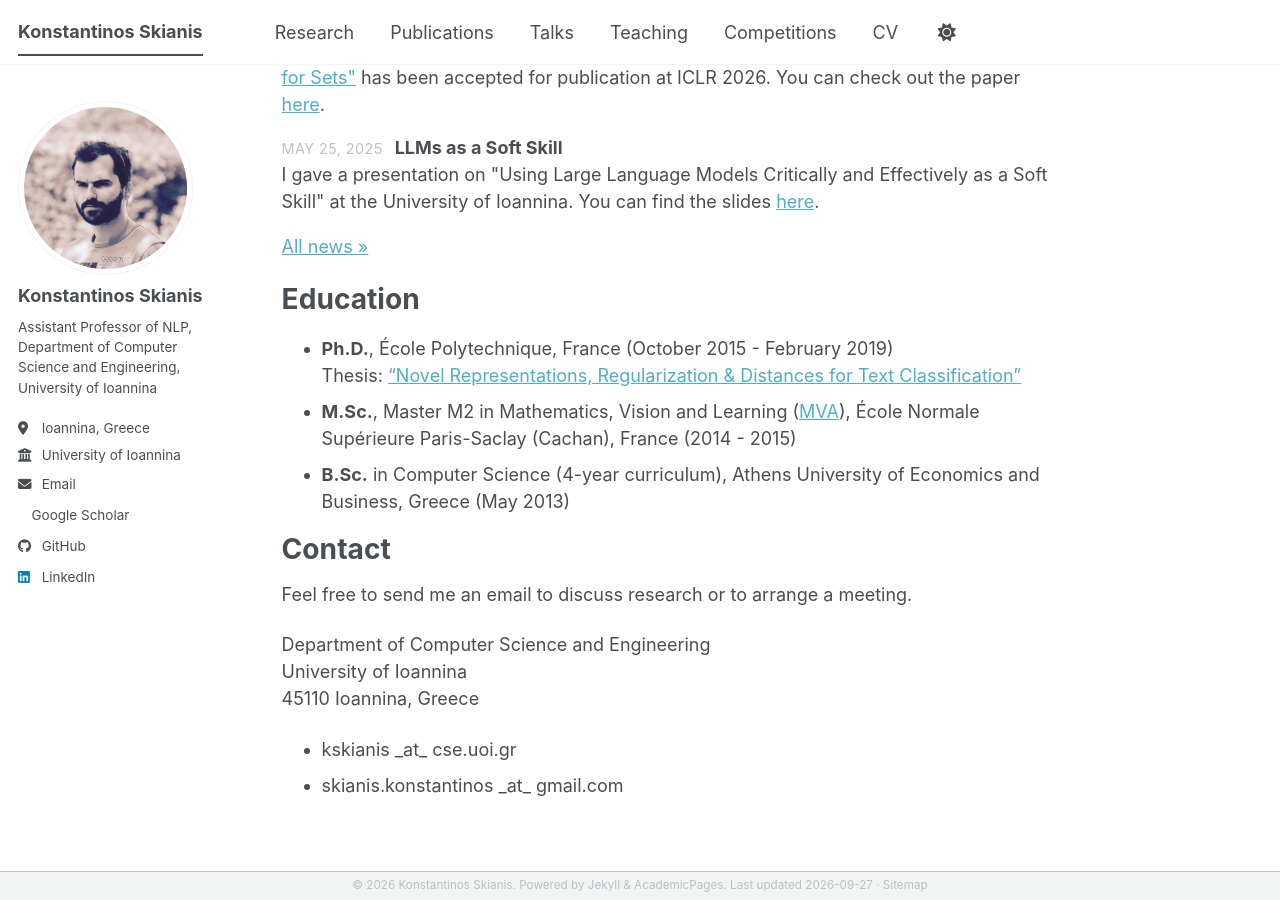
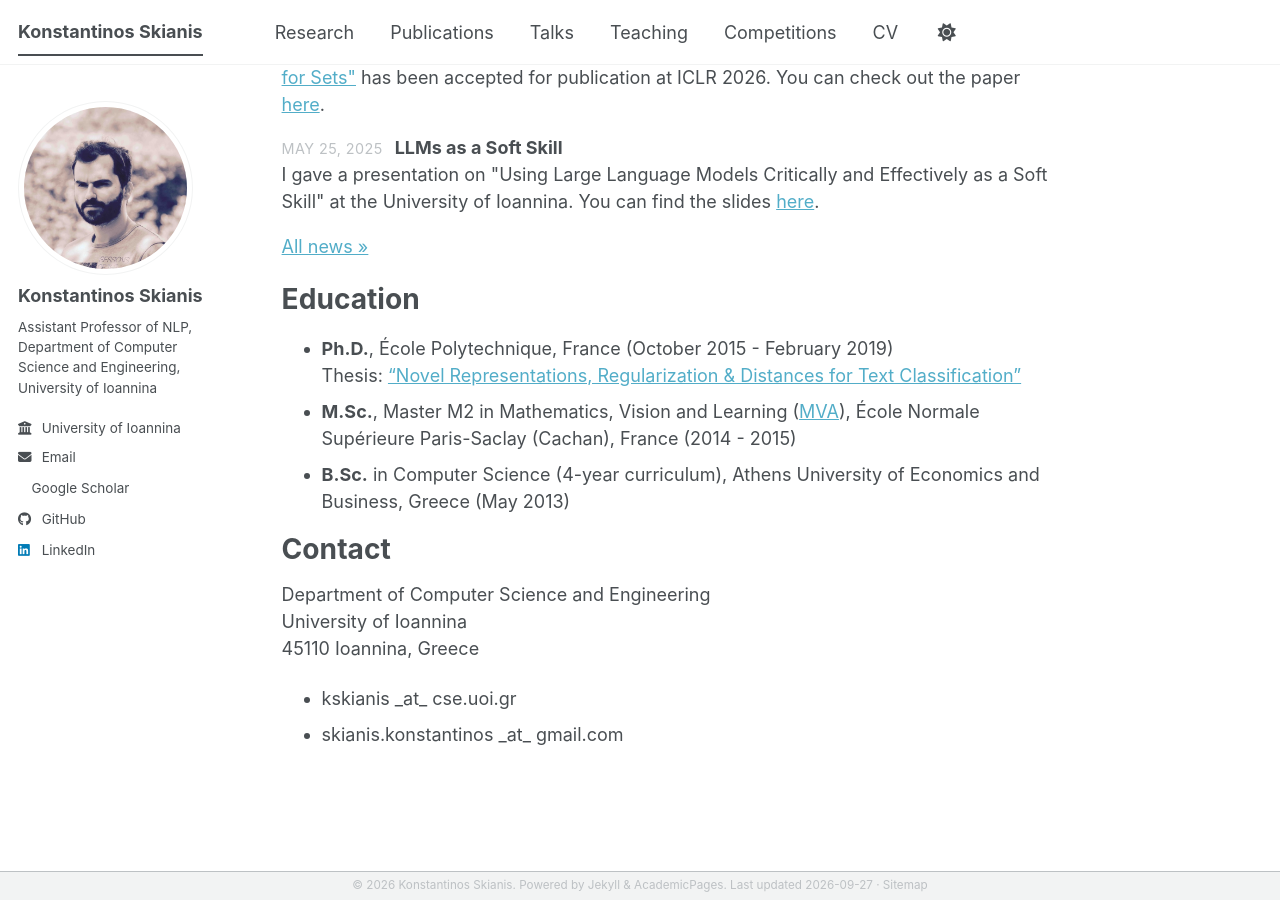
Before and after one commit to y3nk0/y3nk0.github.io, a Jekyll site: the page built from _pages/about.md, in a window 1280 px wide and 900 px high, scrolled down 1103 px. Built offline with Jekyll 4.4.1, drawn with Linux system fonts in a browser that asks for light colours; a style sheet for code colours, icons or effects is not loaded.

Commit message:
Trim publications intro, contact line and sidebar location
- Drop the how-to sentence from the publications intro.
- Drop the "Feel free to send me an email" line above the contact address.
- Clear the author location so the map-pin line no longer shows in the sidebar.

```diff
--- a/_config.yml
+++ b/_config.yml
@@ -27,7 +27,7 @@ author:
   name             : "Konstantinos Skianis"
   pronouns         : # example: "she/her"
   bio              : "Assistant Professor of NLP, Department of Computer Science and Engineering, University of Ioannina"
-  location         : "Ioannina, Greece"
+  location         : # e.g. "Ioannina, Greece"
   employer         : "University of Ioannina"
   uri              : # URL
   email            : "skianis.konstantinos@gmail.com"
--- a/_pages/about.md
+++ b/_pages/about.md
@@ -41,8 +41,6 @@ Education
 
 Contact
 ======
-Feel free to send me an email to discuss research or to arrange a meeting.
-
 Department of Computer Science and Engineering
 University of Ioannina
 45110 Ioannina, Greece
```
